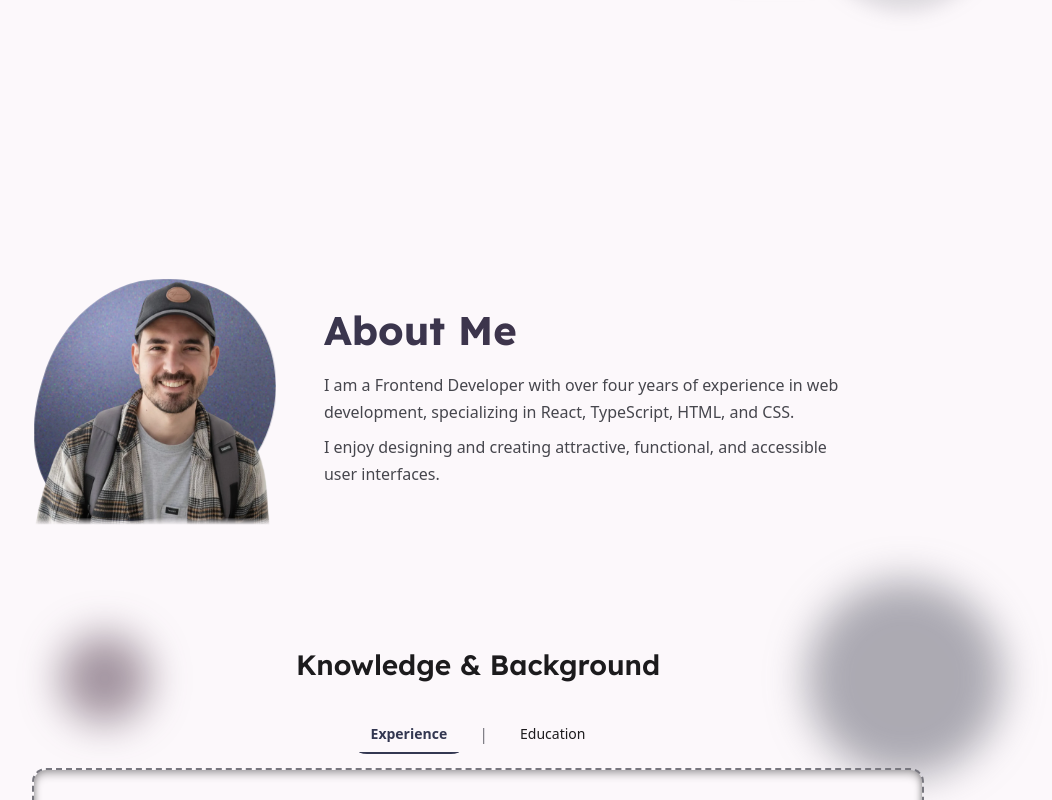
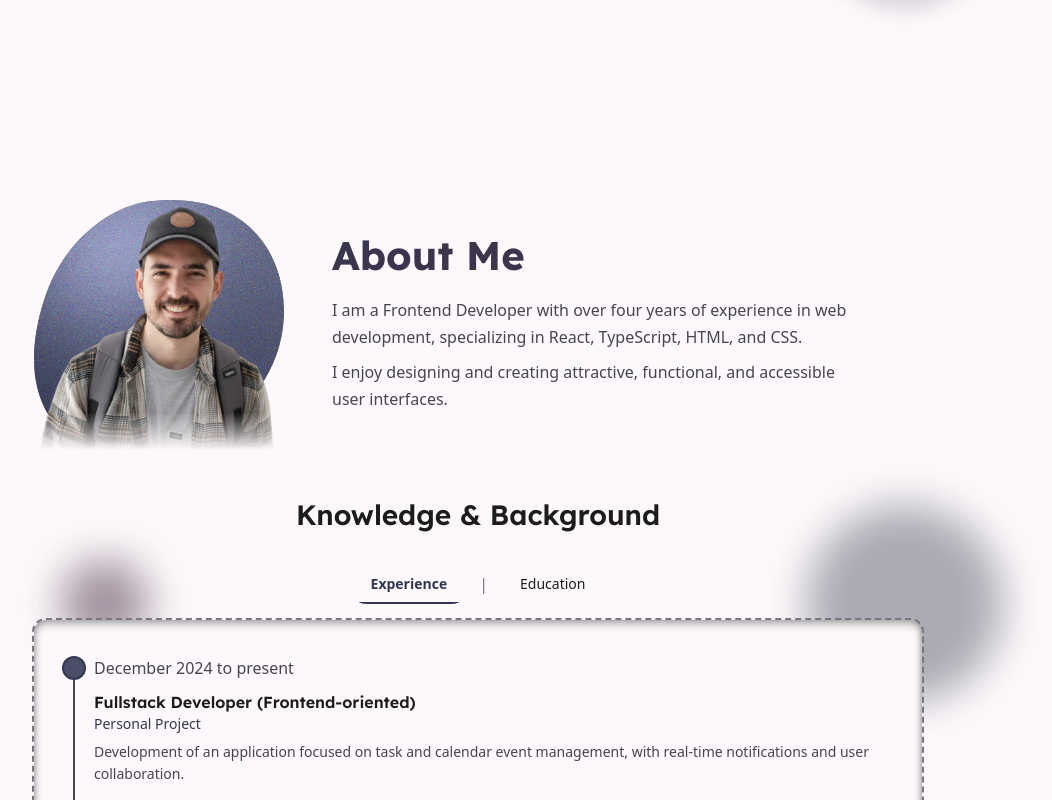
Before and after one commit to agusmoya/frontend-porfolio, a React (Vite) app: page / in a window 1280 px wide. Shown: the part 696-1496 px from the top of the page, without its empty margins (162-1214 px from the left). Built offline with nearby package versions, Linux system fonts and the light colour scheme; a web font is replaced by a local one.

Commit message:
fix: Replace SvgShapeAbout component with new shape-avatar.svg and update styles in About page

```diff
--- a/src/components/svg/SvgShape.tsx
+++ /dev/null
@@ -1,119 +0,0 @@
-export const SvgShapeAbout = () => {
-  return (
-    <svg
-      xmlns="http://www.w3.org/2000/svg"
-      fill="none"
-      viewBox="0 0 200 200"
-      width="100%"
-      height="100%"
-      style={{
-        position: 'absolute',
-        inset: 0,
-        top: 0,
-      }}
-    >
-      <g clip-path="url(#cs_clip_1_misc-9)">
-        <mask
-          id="cs_mask_1_misc-9"
-          style={{ maskType: 'alpha' }}
-          width="200"
-          height="200"
-          x="0"
-          y="0"
-          maskUnits="userSpaceOnUse"
-        >
-          <path
-            fill="#fff"
-            d="M8.475 78.884C27.008 22.9 70.833 4.108 89.905 1.464c110.239-15.283 132.313 92.87 90.046 148.772-36.448 48.204-100.638 57.186-139.16 44.676C6.86 183.894-11.983 140.686 8.475 78.884z"
-          ></path>
-        </mask>
-        <g mask="url(#cs_mask_1_misc-9)">
-          <path fill="#fff" d="M200 0H0v200h200V0z"></path>
-          <path fill="url(#paint0_linear_748_4999)" d="M200 0H0v200h200V0z"></path>
-          <g filter="url(#filter0_f_748_4999)">
-            <ellipse
-              cx="143.777"
-              cy="167.536"
-              fill="#4A4E69"
-              rx="91.994"
-              ry="58.126"
-              transform="rotate(-33.875 143.777 167.536)"
-            ></ellipse>
-            <ellipse
-              cx="68.482"
-              cy="38.587"
-              fill="#bcc2ecff"
-              rx="69.531"
-              ry="47.75"
-              transform="rotate(-26.262 68.482 38.587)"
-            ></ellipse>
-          </g>
-        </g>
-      </g>
-      <defs>
-        <filter
-          id="filter0_f_748_4999"
-          width="384.137"
-          height="412.095"
-          x="-77.372"
-          y="-94.144"
-          color-interpolation-filters="sRGB"
-          filterUnits="userSpaceOnUse"
-        >
-          <feFlood flood-opacity="0" result="BackgroundImageFix"></feFlood>
-          <feBlend in="SourceGraphic" in2="BackgroundImageFix" result="shape"></feBlend>
-          <feGaussianBlur
-            result="effect1_foregroundBlur_748_4999"
-            stdDeviation="40"
-          ></feGaussianBlur>
-        </filter>
-        <linearGradient
-          id="paint0_linear_748_4999"
-          x1="158.5"
-          x2="29"
-          y1="12.5"
-          y2="200"
-          gradientUnits="userSpaceOnUse"
-        >
-          <stop stop-color="#686d89ff"></stop>
-          <stop offset="1" stop-color="#393e59ff"></stop>
-        </linearGradient>
-        <clipPath id="cs_clip_1_misc-9">
-          <path fill="#fff" d="M0 0H200V200H0z"></path>
-        </clipPath>
-      </defs>
-      <g style={{ mixBlendMode: 'overlay' }} mask="url(#cs_mask_1_misc-9)">
-        <path
-          fill="gray"
-          stroke="transparent"
-          d="M200 0H0v200h200V0z"
-          filter="url(#cs_noise_1_misc-9)"
-        ></path>
-      </g>
-      <defs>
-        <filter
-          id="cs_noise_1_misc-9"
-          width="100%"
-          height="100%"
-          x="0%"
-          y="0%"
-          filterUnits="objectBoundingBox"
-        >
-          <feTurbulence
-            baseFrequency="0.6"
-            numOctaves="5"
-            result="out1"
-            seed="4"
-          ></feTurbulence>
-          <feComposite
-            in="out1"
-            in2="SourceGraphic"
-            operator="in"
-            result="out2"
-          ></feComposite>
-          <feBlend in="SourceGraphic" in2="out2" mode="overlay" result="out3"></feBlend>
-        </filter>
-      </defs>
-    </svg>
-  )
-}
--- a/src/pages/about/About.module.css
+++ b/src/pages/about/About.module.css
@@ -23,18 +23,15 @@
 }
 
 .avatarContainer {
+  background-image: url('../../assets/shape-avatar.svg');
+  background-size: contain;
+  background-position: center;
+  background-repeat: no-repeat;
+  mask-image: linear-gradient(to bottom, black 0%, black 85%, transparent 100%);
   position: relative;
-  width: min(25rem, 65vw);
-  height: min(25rem, 65vw);
   display: flex;
   align-items: center;
   justify-content: center;
-  overflow: hidden;
-
-  & > div {
-    mask-image: linear-gradient(to bottom, black 0%, black 97%, transparent 100%);
-    -webkit-mask-image: linear-gradient(to bottom, black 0%, black 97%, transparent 100%);
-  }
 }
 
 .presentation {
--- a/src/pages/about/About.tsx
+++ b/src/pages/about/About.tsx
@@ -5,7 +5,6 @@ import { Avatar } from '../../components/avatar/Avatar'
 import { KnowledgeToggle } from '../../components/knowledgeToggle/KnowledgeToggle'
 import { Skills } from '../../components/skills/Skills'
 import { FloatingShapes } from '../../components/background-effects/FloatingShapes'
-import { SvgShapeAbout } from '../../components/svg/SvgShape'
 
 import styles from './About.module.css'
 
@@ -17,7 +16,6 @@ export const About = () => {
       <div className={`container ${styles.aboutContainer}`}>
         <div className={styles.profile}>
           <div className={styles.avatarContainer}>
-            <SvgShapeAbout />
             <Avatar src={avatarImage} alt="Agustín Moya" size="large" />
           </div>
           <div className={styles.description}>
```
Also changed, not shown: src/assets/shape-avatar.svg (added), src/assets/shape.svg (deleted).
